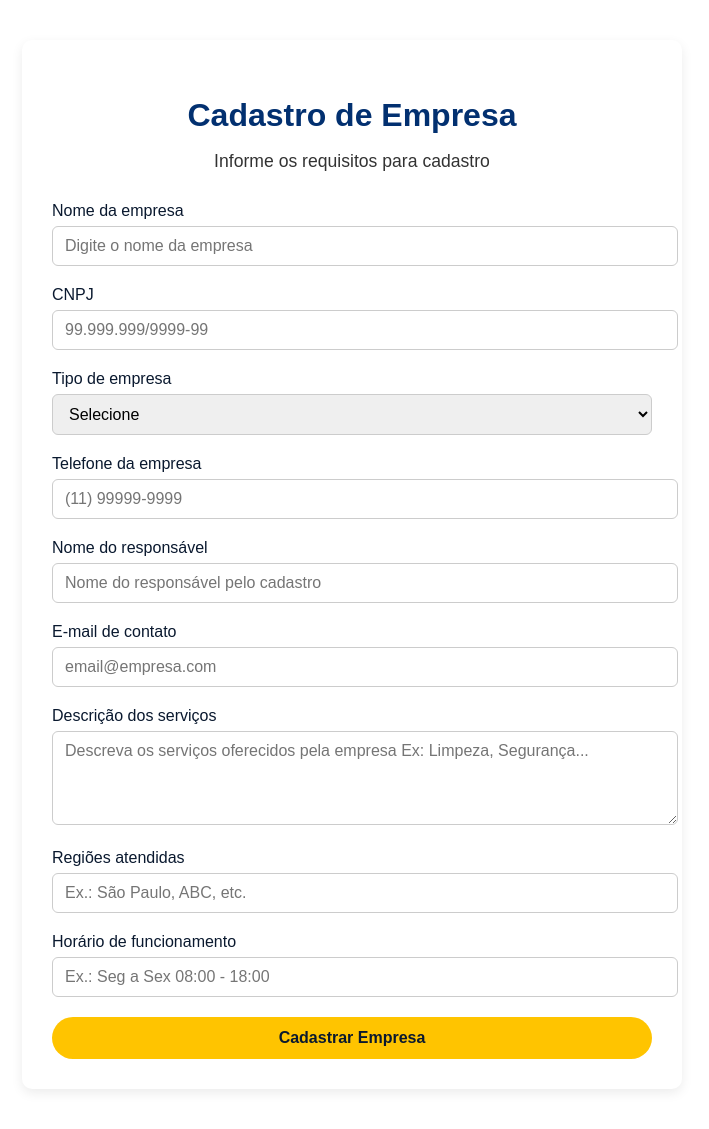
After one commit to fernandoEric-dev/ServiConnect, a PHP site: page /cadastro_empresa.html in a window 1280 px wide. The commit adds this page. Shown: the whole page, without its empty margins (288-997 px from the left). Run offline with PHP 8.4, Linux system fonts and the light colour scheme.

Commit message:
Html cadastro
Adicionado um pequeno formulário para cadastro da empresa.

```diff
--- /dev/null
+++ b/cadastro_empresa.css
@@ -0,0 +1,90 @@
+/* CSS simples para o formulário de cadastro ServiConnect */
+
+form {
+    max-width: 600px;
+    margin: 40px auto;
+    padding: 30px;
+    background-color: #ffffff; /* branco */
+    border-radius: 10px;
+    box-shadow: 0 4px 12px rgba(0,0,0,0.08);
+    font-family: 'Poppins', sans-serif;
+}
+
+/* Título do formulário */
+form h2 {
+    text-align: center;
+    color: #023070; /* azul primário */
+    font-size: 2em; /* aumenta o tamanho */
+    font-weight: 700; /* deixa mais forte */
+    margin-bottom: 10px;
+}
+
+/* Subtítulo / descrição do formulário */
+form p {
+    text-align: center;
+    color: #000000; /* azul primário */
+    font-size: 1.1em; /* um pouco maior que o normal */
+    margin-bottom: 30px;
+    opacity: 0.8; /* deixa mais sutil */
+}
+
+/* Espaçamento entre os campos */
+form div {
+    margin-bottom: 20px;
+}
+
+/* Labels dos campos */
+form label {
+    display: block;
+    margin-bottom: 6px;
+    font-weight: 500;
+    color: #0A192F; /* azul primário */
+}
+
+/* Campos de input, select e textarea */
+form input,
+form select,
+form textarea {
+    width: 100%;
+    padding: 10px 12px;
+    border: 1px solid #ccc;
+    border-radius: 6px;
+    font-size: 1em;
+    font-family: 'Poppins', sans-serif;
+}
+
+/* Foco nos campos */
+form input:focus,
+form select:focus,
+form textarea:focus {
+    outline: none;
+    border-color: #FFC400; /* amarelo secundário */
+    box-shadow: 0 0 5px rgba(255,196,0,0.5);
+}
+
+/* Botão do formulário */
+form button {
+    width: 100%;
+    padding: 12px 0;
+    background-color: #FFC400; /* amarelo secundário */
+    color: #0A192F; /* azul primário */
+    font-weight: 600;
+    font-size: 1em;
+    border: none;
+    border-radius: 50px;
+    cursor: pointer;
+    transition: all 0.3s ease;
+}
+
+form button:hover {
+    background-color: #e6b800; /* tom mais escuro de amarelo ao passar o mouse */
+    transform: translateY(-2px);
+    box-shadow: 0 4px 12px rgba(0,0,0,0.15);
+}
+
+/* Responsividade simples */
+@media (max-width: 480px) {
+    form {
+        padding: 20px;
+    }
+}
--- /dev/null
+++ b/cadastro_empresa.html
@@ -0,0 +1,73 @@
+<!DOCTYPE html>
+<html lang="pt-BR">
+<head>
+    <meta charset="UTF-8">
+    <meta name="viewport" content="width=device-width, initial-scale=1.0">
+    <title>Cadastro de Empresa</title>
+    <link rel="stylesheet" href="cadastro_empresa.css">
+</head>
+<body>
+
+
+
+    <form action="#" method="post">
+
+        <h2>Cadastro de Empresa</h2>
+    <p>Informe os requisitos para cadastro</p>
+        <!-- Informações da empresa -->
+        <div>
+            <label for="nome">Nome da empresa</label>
+            <input type="text" id="nome" name="nome" placeholder="Digite o nome da empresa" required>
+        </div>
+
+        <div>
+            <label for="cnpj">CNPJ</label>
+            <input type="text" id="cnpj" name="cnpj" placeholder="99.999.999/9999-99" required>
+        </div>
+
+        <div>
+            <label for="tipo">Tipo de empresa</label>
+            <select id="tipo" name="tipo" required>
+                <option value="" disabled selected>Selecione</option>
+                <option value="terceirizada">Empresa Terceirizada</option>
+                <option value="contratante">Empresa Contratante</option>
+            </select>
+        </div>
+
+        <!-- Contatos -->
+        <div>
+            <label for="telefone">Telefone da empresa</label>
+            <input type="tel" id="telefone" name="telefone" placeholder="(11) 99999-9999" required>
+        </div>
+
+        <div>
+            <label for="responsavel">Nome do responsável</label>
+            <input type="text" id="responsavel" name="responsavel" placeholder="Nome do responsável pelo cadastro" required>
+        </div>
+
+        <div>
+            <label for="email">E-mail de contato</label>
+            <input type="email" id="email" name="email" placeholder="email@empresa.com" required>
+        </div>
+
+        <!-- Informações adicionais -->
+        <div>
+            <label for="descricao">Descrição dos serviços</label>
+            <textarea id="descricao" name="descricao" placeholder="Descreva os serviços oferecidos pela empresa Ex: Limpeza, Segurança..." rows="4"></textarea>
+        </div>
+
+        <div>
+            <label for="regiao">Regiões atendidas</label>
+            <input type="text" id="regiao" name="regiao" placeholder="Ex.: São Paulo, ABC, etc.">
+        </div>
+
+        <div>
+            <label for="horario">Horário de funcionamento</label>
+            <input type="text" id="horario" name="horario" placeholder="Ex.: Seg a Sex 08:00 - 18:00">
+        </div>
+
+        <button type="submit">Cadastrar Empresa</button>
+    </form>
+
+</body>
+</html>
--- a/index.html
+++ b/index.html
@@ -36,7 +36,7 @@
                 <div class="user-actions">
                     <a href="#" class="login-link">Entrar</a>
                     <a href="#" class="btn btn-secondary">Sou Profissional/Buscar Vagas</a>
-                    <a href="#" class="btn btn-header">Cadastrar Empresa</a>
+                    <a href="cadastro_empresa.html" class="btn btn-header">Cadastrar Empresa</a>
                 </div>
 
                 <!-- BOTÃO MENU MOBILE -->
@@ -66,14 +66,14 @@
     <section class="hero">
         <div class="container">
             <h1>A Conexão Certa para Sua Empresa</h1>
-            <p>Encontre os melhores serviços terceirizados de limpeza, segurança e manutenção em um só lugar.</p>
+            <p class="frase">Encontre os melhores serviços terceirizados, como limpeza, segurança e muitas outras opções, reunidos em um só lugar.</p>
         </div>
     </section>
 
     <!-- SOBRE -->
     <section id="sobre">
         <div class="container">
-            <h2>Sobre a ServiConnect</h2>
+          <h2>Sobre a Servi<span class="highlight">Connect</span></h2>
             <div class="sobre-layout">
                 <div class="sobre-texto">
                     <p>Somos a plataforma que conecta empresários de empresas terceirizadas a empresas que necessitam desses serviços. Seja limpeza, segurança ou manutenção, a ServiConnect é o ambiente onde você encontra e contrata prestadoras especializadas de forma prática e segura.</p>
```
Also changed, not shown: style.css (+9 -0 lines), cadastro_empresa.php (deleted).
